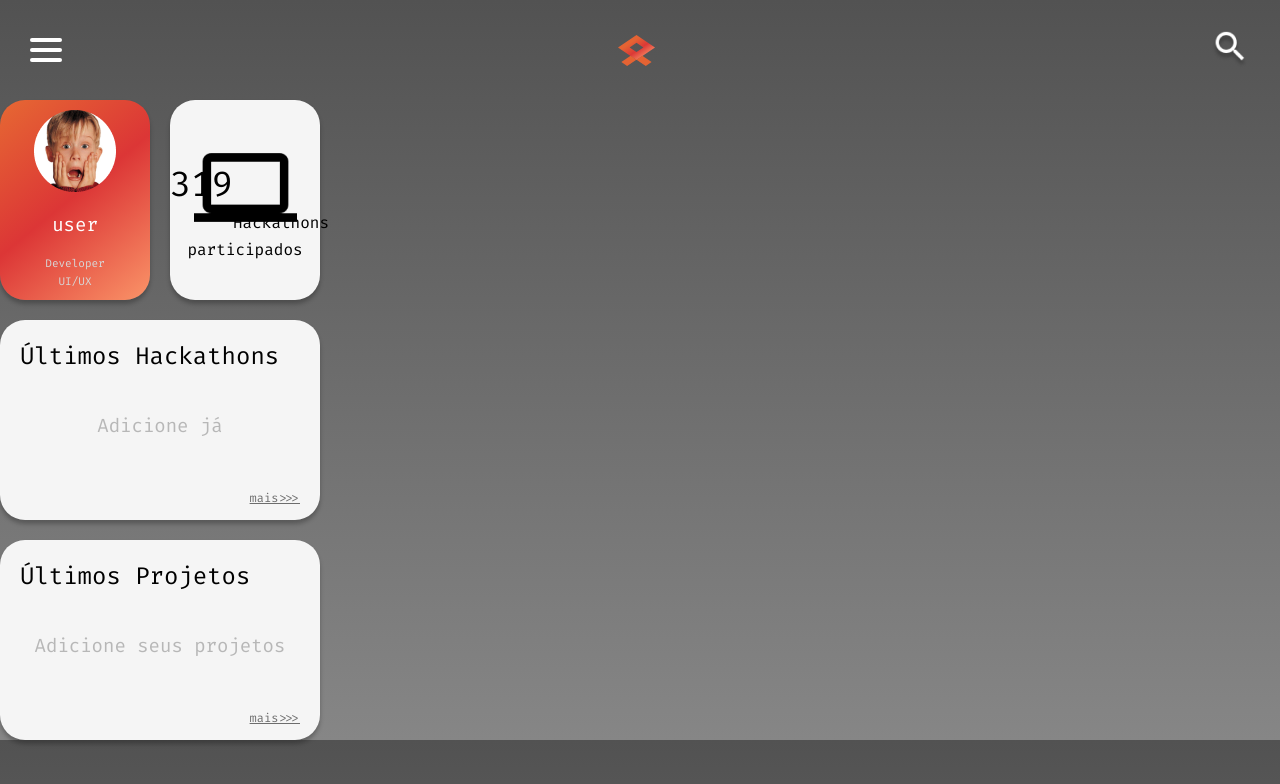
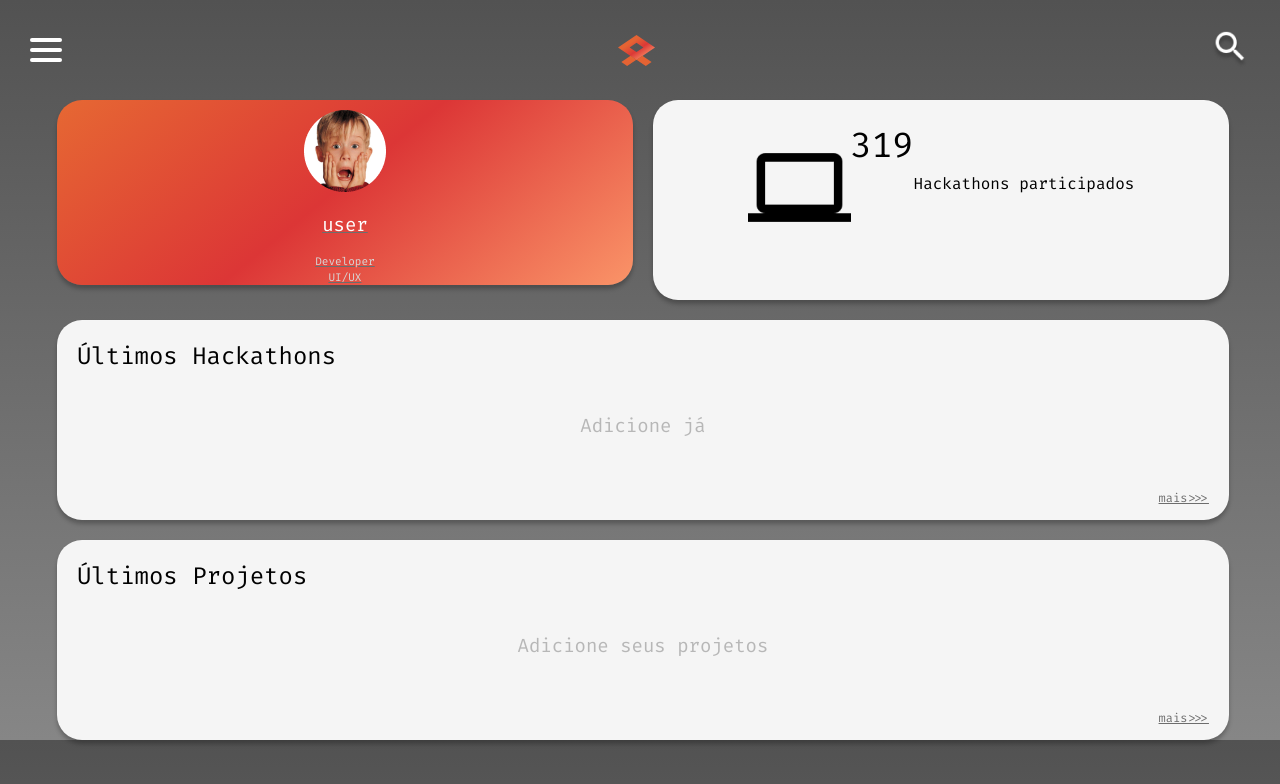
Before and after one commit to hackatool/frontend, a React (Create React App) app: page / in a window 1280 px wide. Shown: the top 784 px of the page. Built offline with nearby package versions, Linux system fonts and the light colour scheme.

Commit message:
Add routing make Cardlist the main page

```diff
--- a/package.json
+++ b/package.json
@@ -6,6 +6,7 @@
     "node-sass": "^4.12.0",
     "react": "^16.9.0",
     "react-dom": "^16.9.0",
+    "react-router-dom": "^5.0.1",
     "react-scripts": "3.1.2"
   },
   "scripts": {
--- a/src/App.jsx
+++ b/src/App.jsx
@@ -1,21 +1,21 @@
 import React from 'react';
+import { BrowserRouter } from 'react-router-dom';
 
-import menu from './assets/menu.svg';
-import logo from './assets/logo.svg';
-import search from './assets/search.png';
+import './App.css';
 
-import CardList from "./components/CardList";
+
+// import CardList from "./components/CardList";
+import Routes from './routes';
 
 function App() {
 
   return (
     <div className="App">
-      <nav>
-        <img src={menu} alt="menu" />
-        <img src={logo} alt="logo" />
-        <img src={search} alt="search" />
-      </nav>
-    <CardList/>
+    <BrowserRouter>
+    {/* can use global component here */}
+    <Routes></Routes>
+    </BrowserRouter>
+
     </div>
   );
 }
--- a/src/components/CardList/index.jsx
+++ /dev/null
@@ -1,51 +0,0 @@
-import React from 'react'
-
-import "./style.scss";
-
-// FULL HORSE MODE
-import homealone from '../../assets/homealone.png';
-import computer_icon from '../../assets/computer_icon.png';
-
-export default function CardList() {
-    return (
-
-        <div className="container">
-            <div className="card profile">
-                <img src={homealone} alt="profile pic" />
-                <h2 className="username">user</h2>
-                <span className="description">Developer <br /> UI/UX </span>
-            </div>
-            <div className="card counter">
-                <img src={computer_icon} alt="computer icon" />
-                <span className="count">319</span>
-
-                <span className="description">
-                    Hackathons participados
-        </span>
-
-            </div>
-
-            <div className="card list hacks">
-                <h2>Últimos Hackathons</h2>
-                <div className="empty">
-                    <span>
-                        Adicione já
-                </span>
-                </div>
-
-                <a href="hackathonspage.html">mais>>></a>
-            </div>
-
-            <div className="card list projects">
-                <h2>Últimos Projetos</h2>
-                <div className="empty">
-                    <span>
-                        Adicione seus projetos
-                </span>
-                </div>
-                <a href="#mais">mais>>></a>
-            </div>
-        </div>
-
-    )
-}
--- /dev/null
+++ b/src/pages/CardList/index.jsx
@@ -0,0 +1,68 @@
+import React from 'react'
+
+import "./style.scss";
+
+import { Link } from "react-router-dom"
+
+
+// FULL HORSE MODE
+import menu from '../../assets/menu.svg';
+import logo from '../../assets/logo.svg';
+import search from '../../assets/search.png';
+
+import homealone from '../../assets/homealone.png';
+import computer_icon from '../../assets/computer_icon.png';
+
+export default function CardList() {
+    return (
+        <>
+            <nav>
+                <img src={menu} alt="menu" />
+                <img src={logo} alt="logo" />
+                <img src={search} alt="search" />
+            </nav>
+
+            <div className="container">
+
+                <Link to="/user">
+                    <div className="card profile">
+                        <img src={homealone} alt="profile pic" />
+                        <h2 className="username">user</h2>
+                        <span className="description">Developer <br /> UI/UX </span>
+                    </div>
+                </Link>
+
+                <div className="card counter">
+                    <img src={computer_icon} alt="computer icon" />
+                    <span className="count">319</span>
+
+                    <span className="description">
+                        Hackathons participados
+        </span>
+
+                </div>
+
+                <div className="card list hacks">
+                    <h2>Últimos Hackathons</h2>
+                    <div className="empty">
+                        <span>
+                            Adicione já
+                </span>
+                    </div>
+
+                    <a href="hackathonspage.html">mais>>></a>
+                </div>
+
+                <div className="card list projects">
+                    <h2>Últimos Projetos</h2>
+                    <div className="empty">
+                        <span>
+                            Adicione seus projetos
+                </span>
+                    </div>
+                    <a href="#mais">mais>>></a>
+                </div>
+            </div>
+        </>
+    )
+}
--- a/src/components/CardList/style.scss
+++ b/src/pages/CardList/style.scss
@@ -1,10 +1,12 @@
 @import '../../common/navbar.scss';
 
 .container {
-    position: relative;
+
+    width: 90%;
+    margin-left: 4.45%;
 
     display: grid;
-    grid-template-columns: 150px 150px;
+    grid-template-columns: 50% 50%;
     grid-template-rows: 200px 200px 200px;
     grid-template-areas:
         'profile counter'
--- /dev/null
+++ b/src/pages/Profile/index.jsx
@@ -0,0 +1,30 @@
+import React, { Component } from 'react'
+import { Link } from "react-router-dom"
+
+import './style.scss';
+
+export default class Profile extends Component {
+    render() {
+        return (
+            <div className='page'>
+                <nav>
+                    <Link to="/">
+                        <img src="Arrow.svg" alt="back" />
+                    </Link>
+
+                    <h1>Profile</h1>
+                    <img src="add.png" alt="add" />
+                </nav>
+
+                <div className="card full_profile">
+                    eh fogo, nem acabei ainda
+
+                    <div className="details"></div>
+                    <div className="languages"></div>
+                    <div className="prizes"></div>
+                </div>
+
+            </div>
+        )
+    }
+}
--- /dev/null
+++ b/src/pages/Profile/style.scss
@@ -0,0 +1,11 @@
+@import '../../common/navbar.scss';
+
+.full_profile {
+    // meh
+    width: calc(100% - 50px);
+    height: 300px;
+    margin: 25px;
+    margin-top: 5px;
+    background: linear-gradient(140.79deg, #E66833 0%, #DC3636 48.53%, #FA9468 100%);
+
+}
--- /dev/null
+++ b/src/routes.js
@@ -0,0 +1,16 @@
+import React from 'react';
+import { Switch, Route } from 'react-router-dom';
+
+import Profile from './pages/Profile'
+import CardList from './pages/CardList';
+
+function Routes() {
+    return (
+    <Switch>
+        <Route path="/" exact component={CardList} />
+        <Route path="/user" component={Profile} />
+    </Switch>
+    );
+}
+
+export default Routes;
```
Also changed, not shown: src/App.css (added), 1 other file (tests, documents, lock files or other folders).
